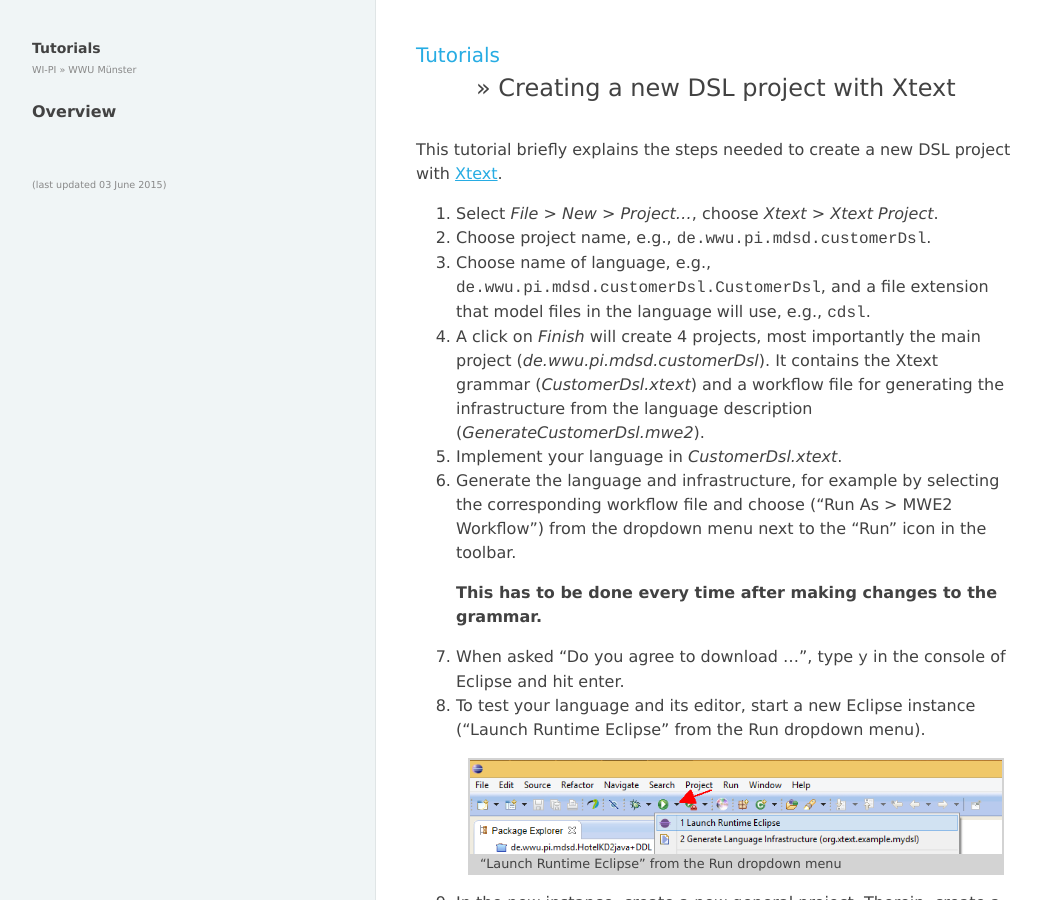
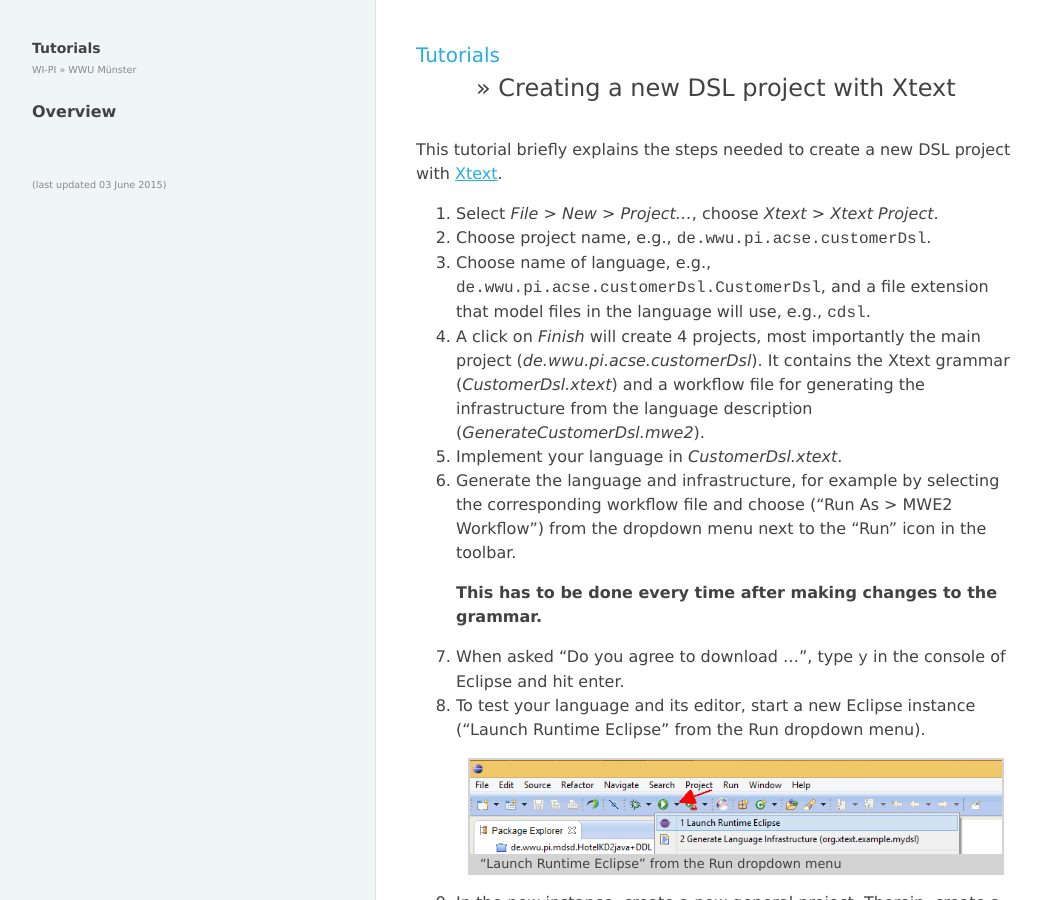
Before and after one commit to wwu-pi/tutorials, a Jekyll site: the page built from lectures/acse/050_Xtext.md, in a window 1280 px wide and 900 px high. Shown: the whole window, without its empty margins (8-1049 px from the left). Built offline with Jekyll 4.4.1, drawn with Linux system fonts in a browser that asks for light colours.

Commit message:
rename package and project names to fit acse instead of mdsd

```diff
--- a/lectures/acse/050_Xtext.md
+++ b/lectures/acse/050_Xtext.md
@@ -6,9 +6,9 @@
 This tutorial briefly explains the steps needed to create a new DSL project with [Xtext](http://www.eclipse.org/Xtext/index.html).
 
 1. Select *File* > *New* > *Project...*, choose *Xtext* > *Xtext Project*.
-1. Choose project name, e.g., `de.wwu.pi.mdsd.customerDsl`.
-1. Choose name of language, e.g., `de.wwu.pi.mdsd.customerDsl.CustomerDsl`, and a file extension that model files in the language will use, e.g., `cdsl`.
-1. A click on *Finish* will create 4 projects, most importantly the main project (*de.wwu.pi.mdsd.customerDsl*). It contains the Xtext grammar (*CustomerDsl.xtext*) and a workflow file for generating the infrastructure from the language description (*GenerateCustomerDsl.mwe2*).
+1. Choose project name, e.g., `de.wwu.pi.acse.customerDsl`.
+1. Choose name of language, e.g., `de.wwu.pi.acse.customerDsl.CustomerDsl`, and a file extension that model files in the language will use, e.g., `cdsl`.
+1. A click on *Finish* will create 4 projects, most importantly the main project (*de.wwu.pi.acse.customerDsl*). It contains the Xtext grammar (*CustomerDsl.xtext*) and a workflow file for generating the infrastructure from the language description (*GenerateCustomerDsl.mwe2*).
 1. Implement your language in *CustomerDsl.xtext*.
 1. Generate the language and infrastructure, for example by selecting the corresponding workflow file and choose ("Run As > MWE2 Workflow") from the dropdown menu next to the "Run" icon in the toolbar.
 
```
